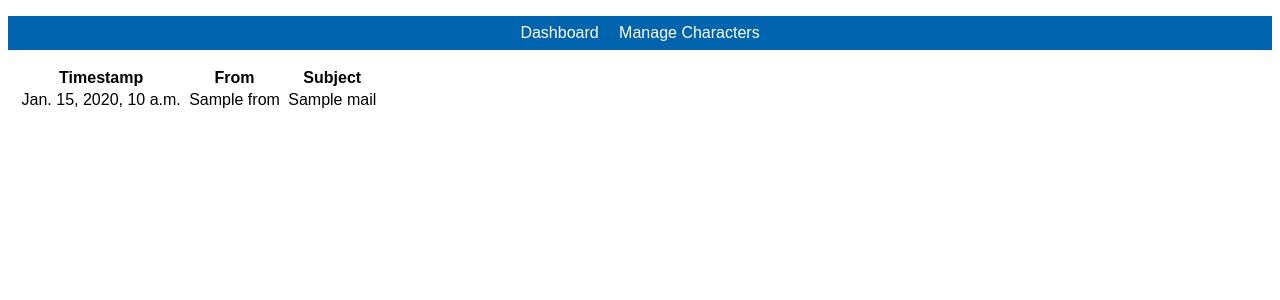
After one commit to nyrocron/evedashboard_ng, a Django app: template dashboard/templates/dashboard/mail_list.html in a window 1280 px wide. The commit adds this page. Shown: the top 300 px of the page. Run offline with Django 3.2, Linux system fonts and the light colour scheme; the template is opened without the code that fills it: most values are stand-ins (such as "Sample title", 1, 10 or a date in 2020).

Commit message:
implement new mail indicator and mail list

```diff
--- /dev/null
+++ b/dashboard/static/dashboard/mail_style.css
@@ -0,0 +1,8 @@
+div.mail_list table th, div.mail_list table td {
+    padding-left: 0.2em;
+    padding-right: 0.2em;
+}
+
+div.mail_list tbody tr:hover {
+    background-color: #eeeeee;
+}
--- a/dashboard/templates/dashboard/character_tile.html
+++ b/dashboard/templates/dashboard/character_tile.html
@@ -12,5 +12,8 @@
         {% else %}
         <span class="skillqueue_end warning">Skillqueue inactive!</span>
         {% endif %}
+        {% if new_mail %}
+        <a href="{% url 'dashboard:character_mail_list' id %}"><span class="new_mail">✉</span></a>
+        {% endif %}
     </div>
 </div>
--- /dev/null
+++ b/dashboard/templates/dashboard/mail_list.html
@@ -0,0 +1,31 @@
+{% extends 'base.html' %}
+{% load static %}
+
+{% block head %}
+    <link rel="stylesheet" type="text/css" href="{% static 'dashboard/mail_style.css' %}">
+{% endblock %}
+
+{% block content %}
+    <div class="mail_list">
+        <table>
+        <thead>
+        <tr>
+            <th></th>
+            <th>Timestamp</th>
+            <th>From</th>
+            <th>Subject</th>
+        </tr>
+        </thead>
+        <tbody>
+        {% for mail in mails %}
+            <tr>
+                <td>{% if mail.unread %}✉{% endif %}</td>
+                <td>{{ mail.timestamp }}</td>
+                <td>{{ mail.from }}</td>
+                <td>{{ mail.subject }}</td>
+            </tr>
+        {% endfor %}
+        </tbody>
+        </table>
+    </div>
+{% endblock %}
--- a/dashboard/urls.py
+++ b/dashboard/urls.py
@@ -8,4 +8,5 @@ app_name = 'dashboard'
 urlpatterns = [
     path('', views.index, name='index'),
     path('character/<int:id>/', views.character, name='character'),
+    path('character/<int:id>/mail/', views.character_mail_list, name='character_mail_list'),
 ]
```
Also changed, not shown: dashboard/esi.py (+31 -1 lines), dashboard/static/dashboard/dashboard_style.css (+7 -0 lines), dashboard/views.py (+20 -0 lines), eveauth/views.py (+8 -5 lines).
